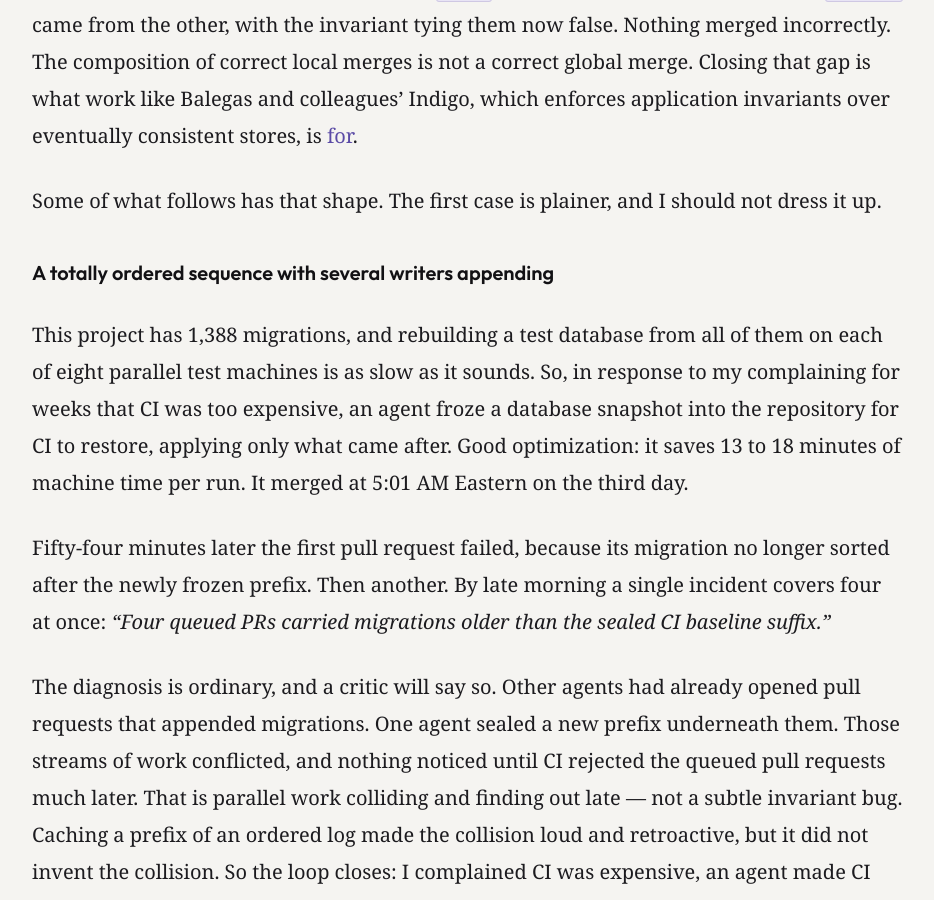
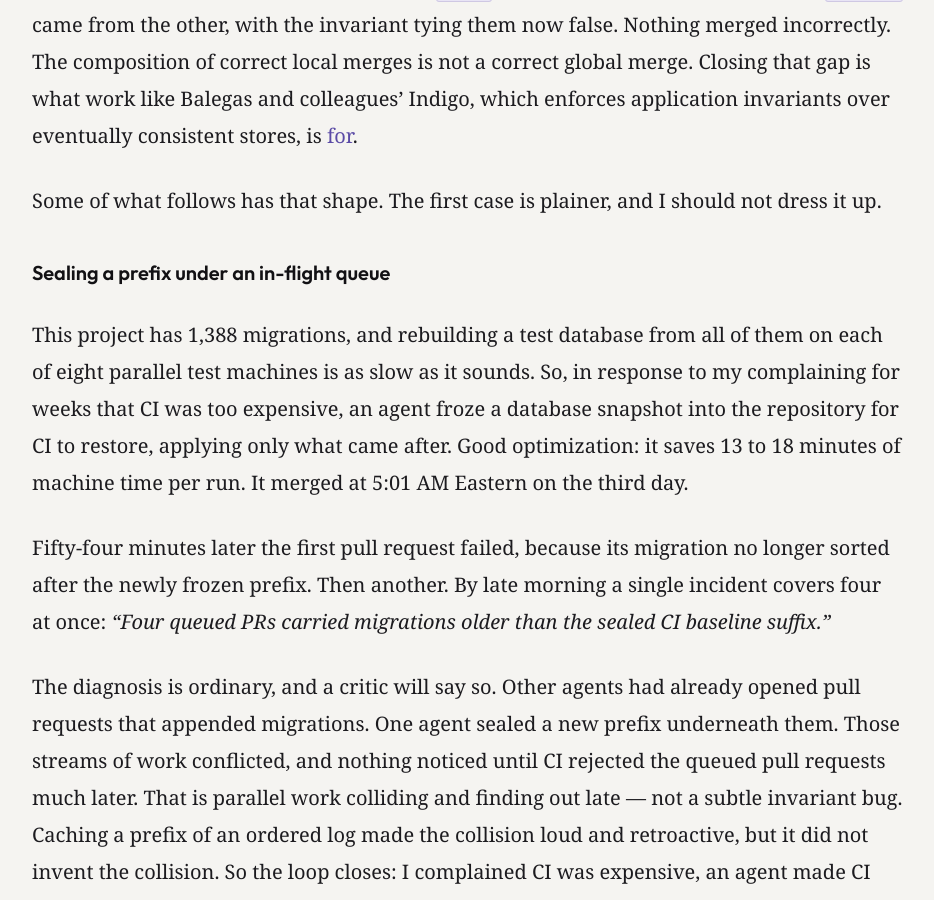
Before and after one commit to cmeiklejohn/cmeiklejohn.github.io, a Jekyll site: the page built from _posts/2026-07-26-one-writer.markdown, in a window 1280 px wide and 900 px high, scrolled down 5631 px. Shown: the whole window, without its empty margins (172-1106 px from the left). Built offline with Jekyll 4.4.1, drawn with Linux system fonts in a browser that asks for light colours; some web fonts are replaced.

Commit message:
Retitle seal section to match the plainer diagnosis
Co-authored-by: Christopher S. Meiklejohn <christopher.meiklejohn@gmail.com>

```diff
--- a/_posts/2026-07-26-one-writer.markdown
+++ b/_posts/2026-07-26-one-writer.markdown
@@ -77,7 +77,7 @@ That distinction is the oldest lesson in the replicated-data literature and it h
 
 Some of what follows has that shape. The first case is plainer, and I should not dress it up.
 
-### A totally ordered sequence with several writers appending
+### Sealing a prefix under an in-flight queue
 
 This project has 1,388 migrations, and rebuilding a test database from all of them on each of eight parallel test machines is as slow as it sounds. So, in response to my complaining for weeks that CI was too expensive, an agent froze a database snapshot into the repository for CI to restore, applying only what came after. Good optimization: it saves 13 to 18 minutes of machine time per run. It merged at 5:01 AM Eastern on the third day.
 
```
